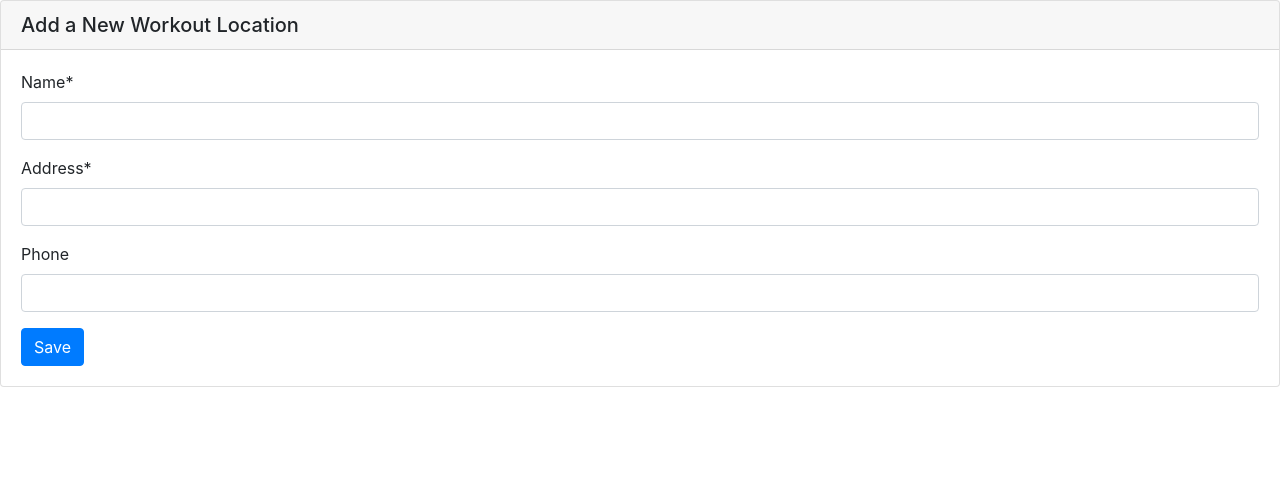
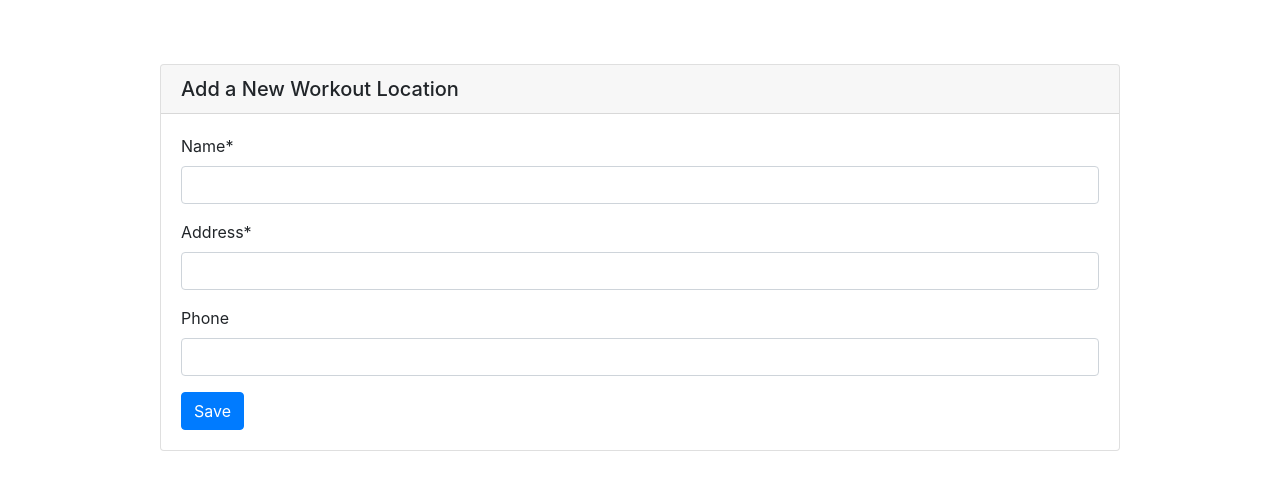
Before and after one commit to furhankhan12/DatabaseWebApp, a Django app: page /new-location/ in a window 1280 px wide. Shown: the part 56-546 px from the top of the page. Run offline with Django 3.2, Linux system fonts and the light colour scheme; the visitor is signed in with stand-in values (Sample User, id 1); some libraries are stand-ins or nearby versions.

Commit message:
minor style change

```diff
--- a/hoosworkinout/models.py
+++ b/hoosworkinout/models.py
@@ -78,9 +78,9 @@ class WorkedOutAt(models.Model):
     wid = models.ForeignKey(Workout, on_delete = models.CASCADE, db_column='wid')
     lid = models.ForeignKey(Location, on_delete = models.CASCADE, db_column='lid')
 
-
     class Meta:
         db_table = 'worked_out_at'
+
 
 class Exercise(models.Model):
     user = models.ForeignKey(User,  on_delete = models.CASCADE, db_column='username')
@@ -94,8 +94,6 @@ class Exercise(models.Model):
 
     class Meta:
         db_table = 'exercise'
-
-
 
 class Cardio(models.Model):
     eid = models.OneToOneField(Exercise, on_delete = models.CASCADE, db_column='eid', primary_key=True)
--- a/hoosworkinout/templates/hoosworkinout/add_location_form.html
+++ b/hoosworkinout/templates/hoosworkinout/add_location_form.html
@@ -2,7 +2,8 @@
 {% load crispy_forms_tags %}
 
 {% block content %}
-<div class="card">
+<div style="padding-top: 4rem; display: flex; justify-content: center;">
+  <div class="card w-75">
     <h5 class="card-header">Add a New Workout Location</h5>
     <div class="card-body">
       <form method="post">
@@ -12,4 +13,5 @@
       </form>
     </div>
   </div>
+</div>
 {% endblock %}
--- a/hoosworkinout/views.py
+++ b/hoosworkinout/views.py
@@ -35,8 +35,6 @@ class DeleteWorkoutView(LoginRequiredMixin, DeleteView):
 class DeleteExerciseView(LoginRequiredMixin, DeleteView):
     model = Exercise
     success_url = reverse_lazy('home')
-
-
 
 class HomeView(LoginRequiredMixin, ListView):
     model = Workout
```
Lines whose indentation alone changed are shown as unchanged.
